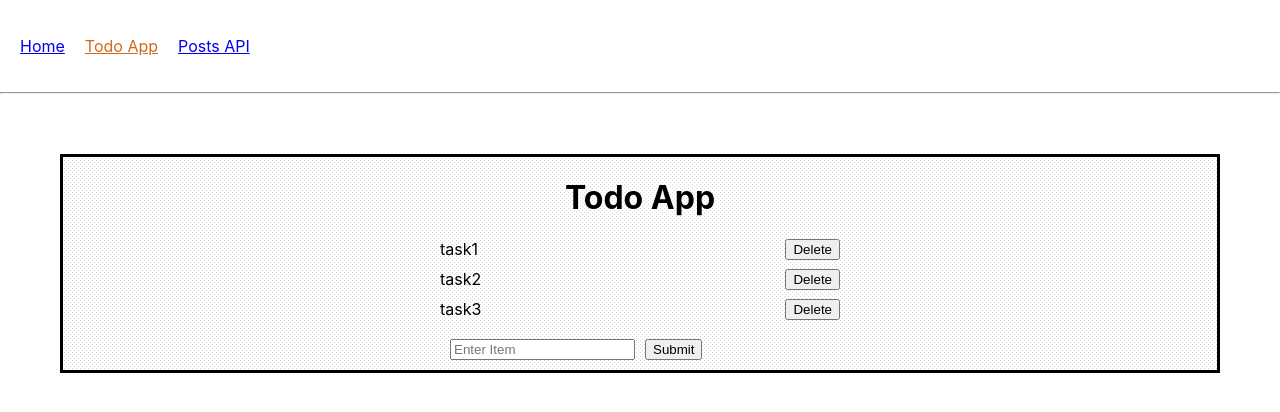
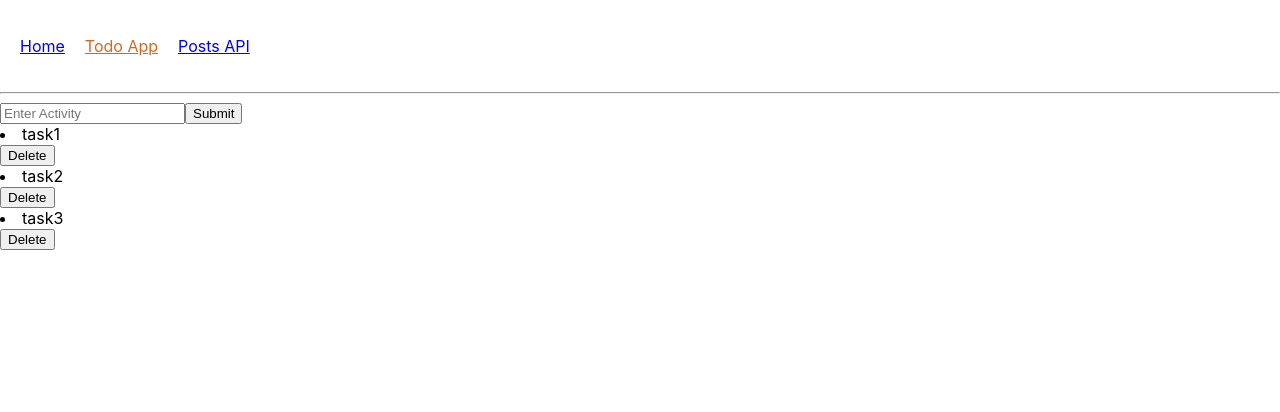
Before and after one commit to rrbalat/Todo-, a React (Create React App) app: page /todo in a window 1280 px wide. Shown: the top 412 px of the page. Built offline with nearby package versions, Linux system fonts and the light colour scheme.

Commit message:
Fix todo functions

```diff
--- a/src/componets/Todo/SubmitForm.js
+++ b/src/componets/Todo/SubmitForm.js
@@ -2,53 +2,7 @@ import React, { Component } from 'react'
 
 class SubmitForm extends Component
 {
-    constructor(props)
-    {
-        super();
-        this.state = {
-            taskProps: {
-                title: '',
-                id: ''
-            }
-        }
-    }
-    render()
-    {
-        return (
-            <form>
-                <input
-                    type="text"
-                    className="input"
-                    placeholder="Enter Item"
-                    value={this.state.title}
-                    onChange={(e) =>
-                    {
-                        if (this.state.taskProps.id !== '')
-                        {
-                            this.setState({
-                                taskProps: {
-                                    id: Date.now(),
-                                    title: e.target.value
-                                }
-                            })
-                        } else
-                        {
-                            this.setState({
-                                taskProps: {
-                                    title: e.target.value
-                                }
-                            })
-                        }
-                    }}
-                />
-                <button className='button' onClick={(e) =>
-                {
-                    e.preventDefault();
-                    this.props.handleSubmit(this.state.taskProps)
-                }}>Submit</button>
-            </form>
-        )
-    }
+
 }
 
 export default SubmitForm
--- a/src/componets/Todo/Todo.js
+++ b/src/componets/Todo/Todo.js
@@ -1,16 +1,9 @@
 import React from 'react'
 import '../../App'
 
-const Todo = (props) =>
+class Todo extends React.Component
 {
-    return (
-        <React.Fragment>
-            <div className='list-item'>
-                {props.title}
-                <button className="margin-r" onClick={() => { props.onDelete(props.id) }}>Delete</button>
-            </div>
-        </React.Fragment>
-    )
+
 }
 
 export default Todo
--- a/src/componets/Todo/TodoList.js
+++ b/src/componets/Todo/TodoList.js
@@ -1,24 +1,10 @@
 import React from 'react'
 import '../../App'
-import Todo from './Todo'
 
-const TodoList = (props) =>
+
+class TodoList extends React.Component
 {
 
-    const todos = props.tasks.map((todo) =>
-    {
-        console.log(todo)
-        return (
-            <React.Fragment key={todo.id}>
-                <Todo title={todo.title} id={todo.id} onDelete={props.onDelete} />
-            </React.Fragment>
-        )
-    })
-    return (
-        <div className='list-wrapper'>
-            {todos}
-        </div>
-    )
 }
 
 export default TodoList
--- a/src/screens/TodoScreen.js
+++ b/src/screens/TodoScreen.js
@@ -1,9 +1,7 @@
-import React, { Component } from 'react'
+import React from 'react'
 import '../App'
-import TodoList from '../componets/Todo/TodoList'
-import SubmitForm from '../componets/Todo/SubmitForm'
 
-class TodoScreen extends Component
+class TodoScreen extends React.Component
 {
     constructor(props)
     {
@@ -13,44 +11,57 @@ class TodoScreen extends Component
                 { id: 'tid1', title: 'task1' },
                 { id: 'tid2', title: 'task2' },
                 { id: 'tid3', title: 'task3' },
-            ]
+            ],
+            task: { id: '', title: '' }
         }
     }
 
-    handleSubmit = taskProps =>
+    handleInput = (event) =>
     {
-        if (taskProps.title)
-        {
-            this.setState({
-                tasks: [...this.state.tasks, taskProps]
-            })
-        }
+        this.setState({
+            task: { id: Date.now(), title: event.target.value }
+        })
+        console.log(this.state.task.title);
+    }
+
+    handleSubmit = () =>
+    {
+        this.setState({
+            tasks: [...this.state.tasks, this.state.task]
+        })
     }
 
     handleDelete = (id) =>
     {
-        const newArray = [...this.state.tasks]
-        // filter
-        newArray.filter((task) =>
-            task.id !== id
-        )
+        const tasks = this.state.tasks.filter(task => task.id !== id)
+        this.setState({ tasks: tasks })
 
-        this.setState({ tasks: newArray })
     }
 
     render()
     {
-        console.log(this.state.tasks);
         return (
-            <div className="wrapper">
-                <h1>Todo App</h1>
-                <div className="card frame">
-                    <TodoList tasks={this.state.tasks} onClick={this.handleDelete} />
-                    <SubmitForm handleSubmit={this.handleSubmit} />
+            <div>
+                <div>
+                    <input type="text" value={this.state.task.title} placeholder="Enter Activity" onChange={this.handleInput} />
+                    <button onClick={this.handleSubmit}>Submit</button>
+                </div>
+                <div>
+                    {this.state.tasks.map(task =>
+                    {
+                        return (
+                            <div key={task.id} task={task}>
+                                <li>{task.title}</li>
+                                <button onClick={() => this.handleDelete(task.id)}>Delete</button>
+                            </div>
+                        )
+                    })}
                 </div>
             </div>
-        );
+        )
     }
+
+
 }
 
 export default TodoScreen
```
